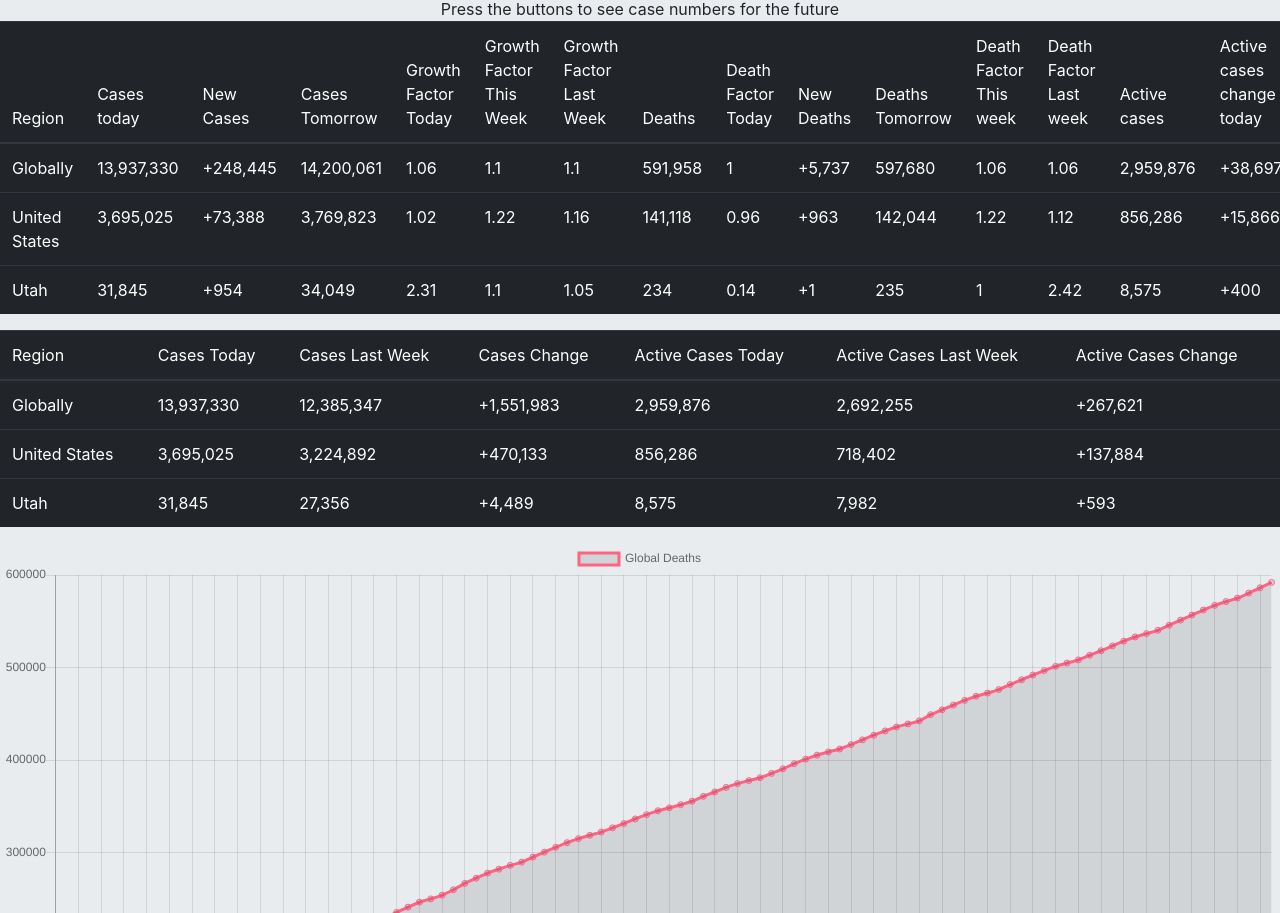
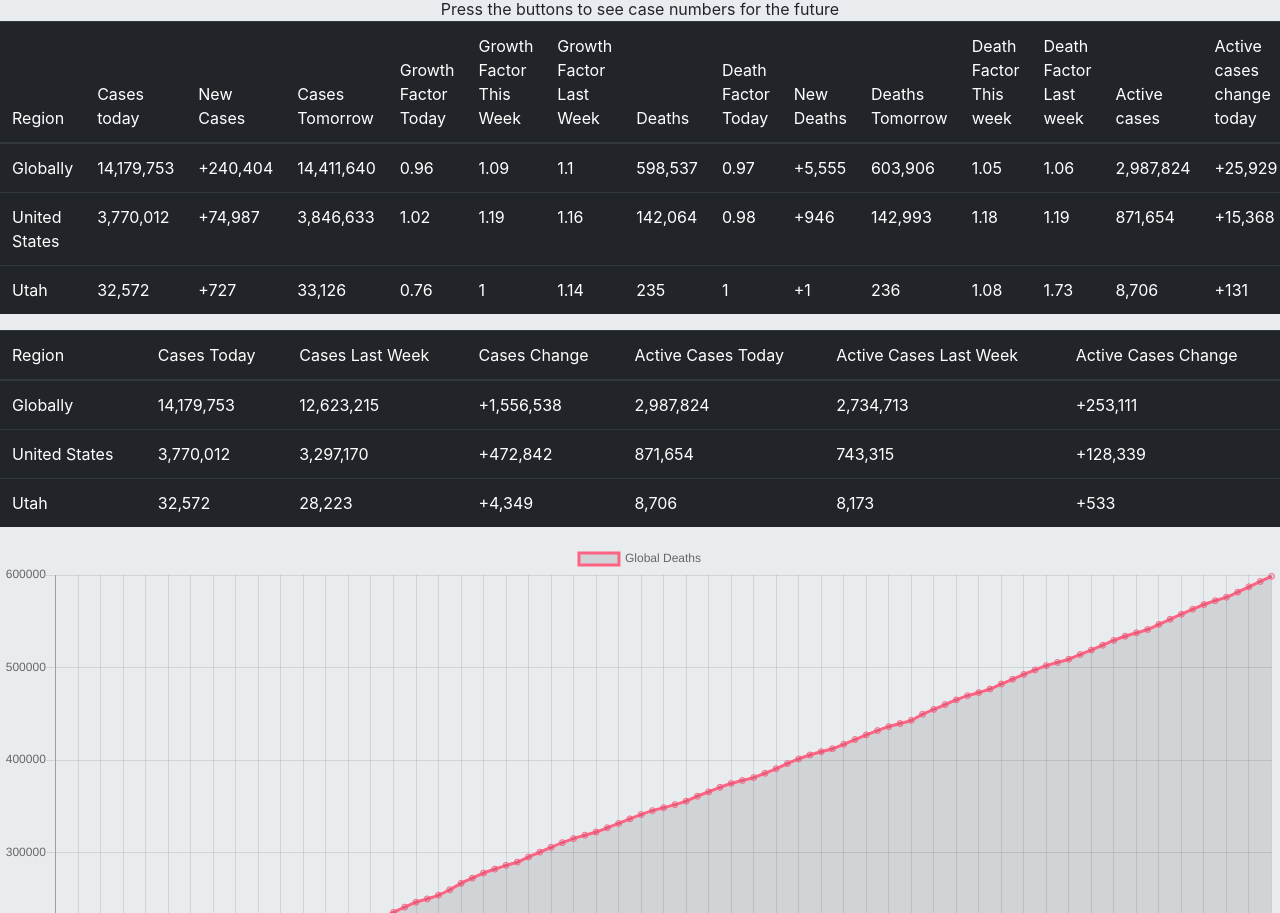
Before and after one commit to lrdkelvin/pandemic, a website: page public/index.html in a window 1280 px wide. Shown: the part 369-1282 px from the top of the page. Drawn offline with nearby package versions, Linux system fonts and the light colour scheme.

Commit message:
July 17 update

```diff
--- a/public/assets/javascript/javascript.js
+++ b/public/assets/javascript/javascript.js
@@ -22,7 +22,7 @@ utahcountycasebank = {
 };
 
 function createObjects() {
-  for (var i = 0; i < 177; i++) {
+  for (var i = 0; i < 178; i++) {
     if (i < 10) {
       var date = "jan" + (22 + i);
       dates.push(date);
@@ -1068,56 +1068,56 @@ var utahcountyactivecases = {
   may30: utahcountycasebank.may30 - utahcountyrecovered.may30,
 };
 
-          var twodaysago = uscasebank.jul14;
-var twodaysagoglobal = globalcasebank.jul14;
-      var deathstwo = globaldeathbank.jul14;
-        var usdeathstwo = usdeathbank.jul14;
-    var utahdeathstwo = utahdeathbank.jul14;
-    var utahtwodaysago = utahcasebank.jul14;
-
-              var utahyesterday = utahcasebank.jul15;
-       var utahdeathsyesterday = utahdeathbank.jul15;
-           var usdeathsyesterday = usdeathbank.jul15;
-         var deathsyesterday = globaldeathbank.jul15;
-           var yesterdaytotal = globalcasebank.jul15;
-                    var yesterday = uscasebank.jul15;
-      var gactivecasesyesterday = gactivecases.jul15;
-    var usactivecasesyesterday = usactivecases.jul15;
-var utahactivecasesyesterday = utahactivecases.jul15;
-
-       var utahdeathstoday = utahdeathbank.jul16;
-              var utahtoday = utahcasebank.jul16;
-           var usdeathstoday = usdeathbank.jul16;
-         var deathstoday = globaldeathbank.jul16;
-           var todaytotal = globalcasebank.jul16;
-                    var today = uscasebank.jul16;
-var utahactivecasestoday = utahactivecases.jul16;
-    var usactivecasestoday = usactivecases.jul16;
-      var gactivecasestoday = gactivecases.jul16;
-
-        var gcasesoneweekago = globalcasebank.jul09;
-     var utahdeathsoneweekago = utahdeathbank.jul09;
-           var uscasesoneweekago = uscasebank.jul09;
-       var utahcasesoneweekago = utahcasebank.jul09;
-      var gdeathsoneweekago = globaldeathbank.jul09;
-         var usdeathsoneweekago = usdeathbank.jul09;
-var utahactivecaseslastweek = utahactivecases.jul09;
-    var usactivecaseslastweek = usactivecases.jul09;
-      var gactivecaseslastweek = gactivecases.jul09;
-
-   var gcasestwoweeksago = globalcasebank.jul02;
-    var usdeathstwoweeksago = usdeathbank.jul02;
-  var utahcasestwoweeksago = utahcasebank.jul02;
- var gdeathstwoweeksago = globaldeathbank.jul02;
-      var uscasestwoweeksago = uscasebank.jul02;
-var utahdeathstwoweeksago = utahdeathbank.jul02;
-
-      var uscasesthreeweeksago = uscasebank.jun25;
-  var gdeathsthreeweekago = globaldeathbank.jun25;
-  var utahcasesthreeweeksago = utahcasebank.jun25;
-    var usdeathsthreeweeksago = usdeathbank.jun25;
-var utahdeathsthreeweeksago = utahdeathbank.jun25;
-   var gcasesthreeweeksago = globalcasebank.jun25;
+          var twodaysago = uscasebank.jul15;
+var twodaysagoglobal = globalcasebank.jul15;
+      var deathstwo = globaldeathbank.jul15;
+        var usdeathstwo = usdeathbank.jul15;
+    var utahdeathstwo = utahdeathbank.jul15;
+    var utahtwodaysago = utahcasebank.jul15;
+
+              var utahyesterday = utahcasebank.jul16;
+       var utahdeathsyesterday = utahdeathbank.jul16;
+           var usdeathsyesterday = usdeathbank.jul16;
+         var deathsyesterday = globaldeathbank.jul16;
+           var yesterdaytotal = globalcasebank.jul16;
+                    var yesterday = uscasebank.jul16;
+      var gactivecasesyesterday = gactivecases.jul16;
+    var usactivecasesyesterday = usactivecases.jul16;
+var utahactivecasesyesterday = utahactivecases.jul16;
+
+       var utahdeathstoday = utahdeathbank.jul17;
+              var utahtoday = utahcasebank.jul17;
+           var usdeathstoday = usdeathbank.jul17;
+         var deathstoday = globaldeathbank.jul17;
+           var todaytotal = globalcasebank.jul17;
+                    var today = uscasebank.jul17;
+var utahactivecasestoday = utahactivecases.jul17;
+    var usactivecasestoday = usactivecases.jul17;
+      var gactivecasestoday = gactivecases.jul17;
+
+        var gcasesoneweekago = globalcasebank.jul10;
+     var utahdeathsoneweekago = utahdeathbank.jul10;
+           var uscasesoneweekago = uscasebank.jul10;
+       var utahcasesoneweekago = utahcasebank.jul10;
+      var gdeathsoneweekago = globaldeathbank.jul10;
+         var usdeathsoneweekago = usdeathbank.jul10;
+var utahactivecaseslastweek = utahactivecases.jul10;
+    var usactivecaseslastweek = usactivecases.jul10;
+      var gactivecaseslastweek = gactivecases.jul10;
+
+   var gcasestwoweeksago = globalcasebank.jul03;
+    var usdeathstwoweeksago = usdeathbank.jul03;
+  var utahcasestwoweeksago = utahcasebank.jul03;
+ var gdeathstwoweeksago = globaldeathbank.jul03;
+      var uscasestwoweeksago = uscasebank.jul03;
+var utahdeathstwoweeksago = utahdeathbank.jul03;
+
+      var uscasesthreeweeksago = uscasebank.jun26;
+  var gdeathsthreeweekago = globaldeathbank.jun26;
+  var utahcasesthreeweeksago = utahcasebank.jun26;
+    var usdeathsthreeweeksago = usdeathbank.jun26;
+var utahdeathsthreeweeksago = utahdeathbank.jun26;
+   var gcasesthreeweeksago = globalcasebank.jun26;
 
 var glastweekchange = todaytotal - gcasesoneweekago;
 var uslastweekchange = today - uscasesoneweekago;
@@ -1231,7 +1231,8 @@ var dataLabelsBig = [
   "July 13",
   "July 14",
   "July 15",
-  "July 16"
+  "July 16",
+  "July 17"
 ];
 var dateLabels = [
   "March 25",
@@ -1333,7 +1334,8 @@ var dateLabels = [
   "June 29",
   "June 30",
   "July 1",
-  "July 2"
+  "July 2",
+  "July 3"
 ];
 var ctx = document.getElementById("myChart").getContext("2d");
 var stackedLine = new Chart(ctx, {
--- a/public/index.html
+++ b/public/index.html
@@ -32,13 +32,12 @@
   <header class="display-4 jumbotron jumbotron-fluid primary1 text-center"> Welcome to Pandemic Predictor!</header>
   <div class="jumbotron jumbotron-fluid">
 
-    <h1 class="display-4 text-center">Updated July 16</h1>
+    <h1 class="display-4 text-center">Updated July 17</h1>
 
     <div class="text-center">
       Press the buttons to see case numbers for the future
 
     </div>
-
     <table class="table table-dark">
       <thead>
         <tr>
```
Also changed, not shown: public/assets/javascript/scraped.js.
